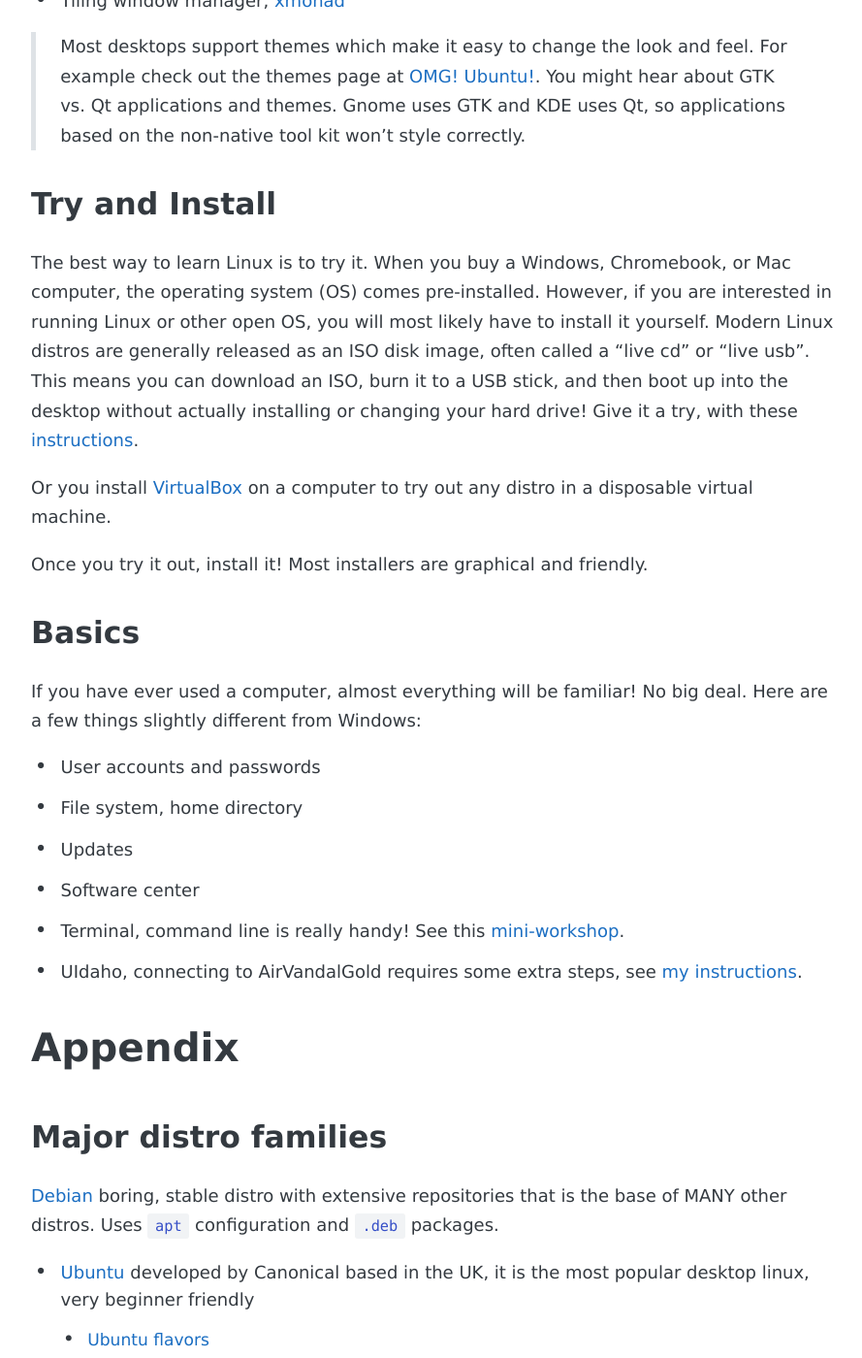
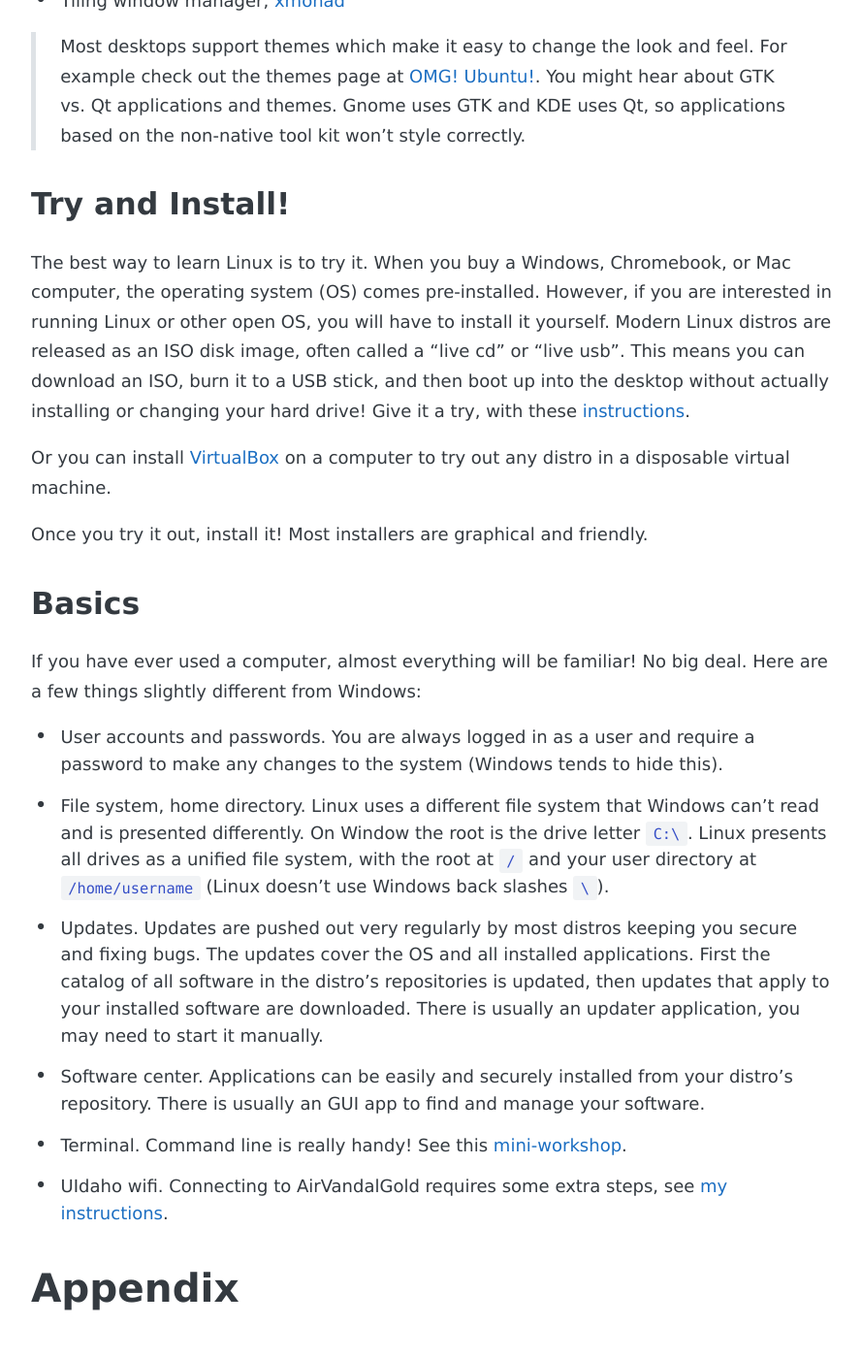
Before and after one commit to evanwill/_drafts, a Jekyll site: the page built from _notes/linux-intro.md, in a window 1280 px wide and 1400 px high, scrolled down 3484 px. Shown: the whole window at 97% size, without its empty margins (194-1083 px from the left). Built offline with Jekyll 4.4.1, drawn with Linux system fonts in a browser that asks for light colours.

Commit message:
update basics

```diff
--- a/_notes/linux-intro.md
+++ b/_notes/linux-intro.md
@@ -87,15 +87,16 @@ Major desktops:
 > You might hear about GTK vs. Qt applications and themes.
 > Gnome uses GTK and KDE uses Qt, so applications based on the non-native tool kit won't style correctly.
 
-## Try and Install
+## Try and Install!
 
 The best way to learn Linux is to try it.
-When you buy a Windows, Chromebook, or Mac computer, the operating system (OS) comes pre-installed. However, if you are interested in running Linux or other open OS, you will most likely have to install it yourself.
-Modern Linux distros are generally released as an ISO disk image, often called a “live cd” or “live usb”.
+When you buy a Windows, Chromebook, or Mac computer, the operating system (OS) comes pre-installed.
+However, if you are interested in running Linux or other open OS, you will have to install it yourself.
+Modern Linux distros are released as an ISO disk image, often called a “live cd” or “live usb”.
 This means you can download an ISO, burn it to a USB stick, and then boot up into the desktop without actually installing or changing your hard drive!
 Give it a try, with these [instructions](https://evanwill.github.io/_drafts/notes/burn-iso.html).
 
-Or you install [VirtualBox](https://www.virtualbox.org/wiki/Downloads) on a computer to try out any distro in a disposable virtual machine.
+Or you can install [VirtualBox](https://www.virtualbox.org/wiki/Downloads) on a computer to try out any distro in a disposable virtual machine.
 
 Once you try it out, install it!
 Most installers are graphical and friendly.
@@ -105,12 +106,12 @@ Most installers are graphical and friendly.
 If you have ever used a computer, almost everything will be familiar! No big deal.
 Here are a few things slightly different from Windows:
 
-- User accounts and passwords
-- File system, home directory
-- Updates
-- Software center
-- Terminal, command line is really handy! See this [mini-workshop](https://evanwill.github.io/_drafts/notes/commandline.html).
-- UIdaho, connecting to AirVandalGold requires some extra steps, see [my instructions](https://evanwill.github.io/_drafts/notes/airvandalgold-setup.html).
+- User accounts and passwords. You are always logged in as a user and require a password to make any changes to the system (Windows tends to hide this).
+- File system, home directory. Linux uses a different file system that Windows can't read and is presented differently. On Window the root is the drive letter `C:\`. Linux presents all drives as a unified file system, with the root at `/` and your user directory at `/home/username` (Linux doesn't use Windows back slashes `\`).
+- Updates. Updates are pushed out very regularly by most distros keeping you secure and fixing bugs. The updates cover the OS and all installed applications. First the catalog of all software in the distro's repositories is updated, then updates that apply to your installed software are downloaded. There is usually an updater application, you may need to start it manually.
+- Software center. Applications can be easily and securely installed from your distro's repository. There is usually an GUI app to find and manage your software.
+- Terminal. Command line is really handy! See this [mini-workshop](https://evanwill.github.io/_drafts/notes/commandline.html).
+- UIdaho wifi. Connecting to AirVandalGold requires some extra steps, see [my instructions](https://evanwill.github.io/_drafts/notes/airvandalgold-setup.html).
 
 # Appendix
 
```
